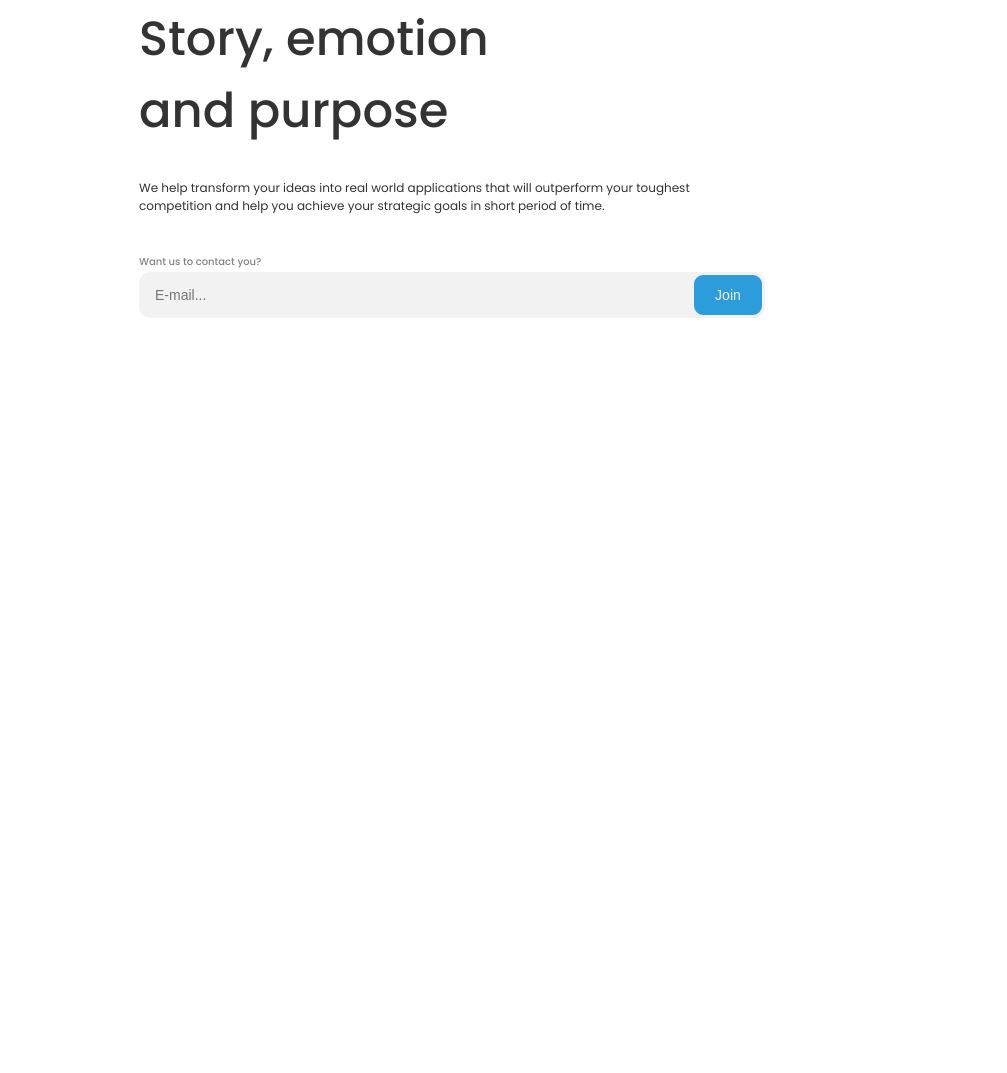
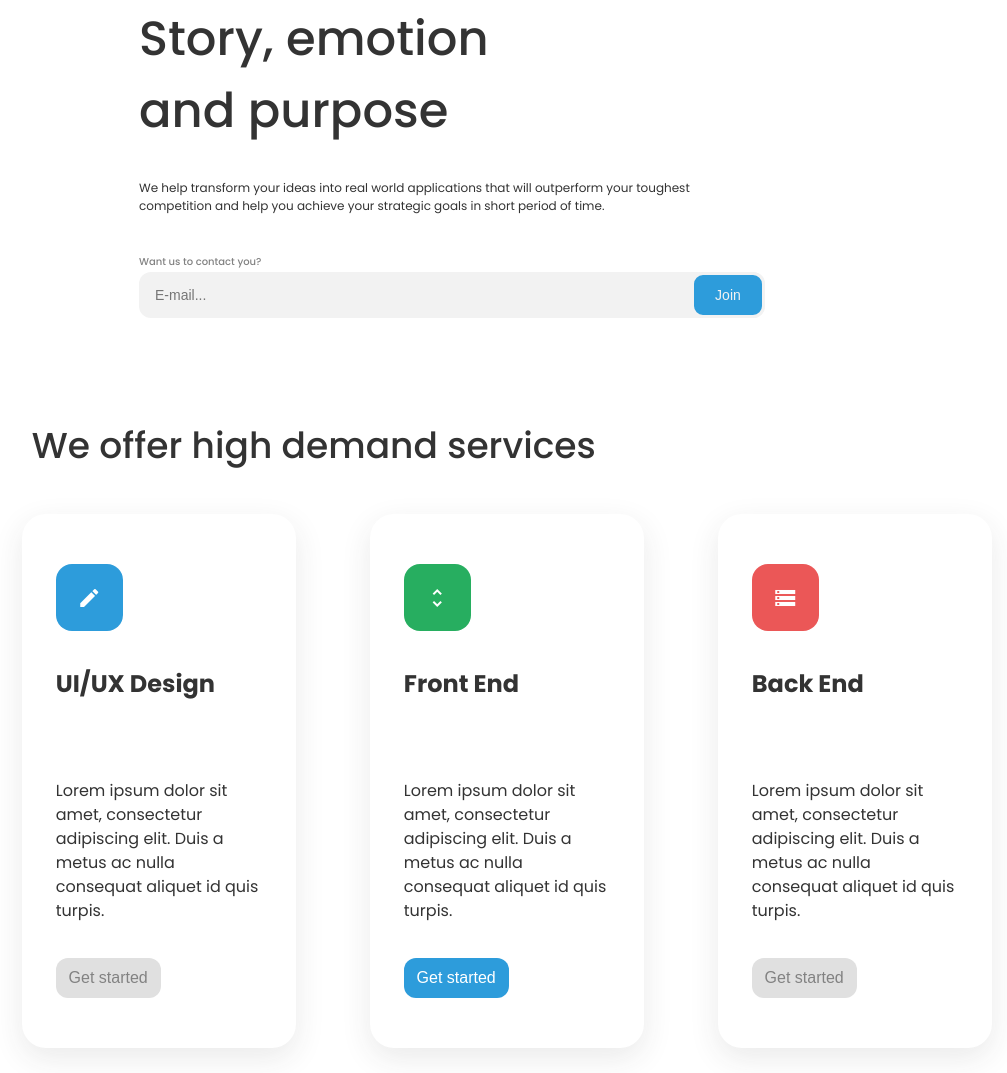
Before and after one commit to orr/devchallenges-edie, a plain HTML site: page index.html in a window 1280 px wide. Shown: the part 731-1804 px from the top of the page, without its empty margins (133-1140 px from the left). Before the commit the page ends 1074 px from the top, so only its background shows below. Drawn offline with Linux system fonts and the light colour scheme.

Commit message:
services section

```diff
--- a/index.html
+++ b/index.html
@@ -44,6 +44,29 @@
           <div class="input-fancy"><input type="email" placeholder="E-mail..."><button>Join</button></div>
         </div>
       </section>
+      <section class="services-section">
+        <h1>We offer high demand services</h1>
+        <div class="services-items">
+          <div class="service-item">
+            <i class="material-icons blue">edit</i>
+            <h1>UI/UX Design</h1>
+            <p>Lorem ipsum dolor sit amet, consectetur adipiscing elit. Duis a metus ac nulla consequat aliquet id quis turpis.</p>
+            <button class="btn ghost">Get started</button>
+          </div>
+          <div class="service-item">
+            <i class="material-icons green">unfold_more</i>
+            <h1>Front End</h1>
+            <p>Lorem ipsum dolor sit amet, consectetur adipiscing elit. Duis a metus ac nulla consequat aliquet id quis turpis.</p>
+            <button class="btn primary">Get started</button>
+          </div>
+          <div class="service-item">
+            <i class="material-icons red">storage</i>
+            <h1>Back End</h1>
+            <p>Lorem ipsum dolor sit amet, consectetur adipiscing elit. Duis a metus ac nulla consequat aliquet id quis turpis.</p>
+            <button class="btn ghost">Get started</button>
+          </div>
+        </div>
+      </section>
     </main>
     <br>
 
--- a/styles.css
+++ b/styles.css
@@ -47,7 +47,7 @@ a{
 
 .hero-section {
     width: 100%;
-
+    margin-bottom: 6.3rem;
 }
 
 
@@ -134,6 +134,90 @@ a{
     border-radius: 18px;
 }
 
+.services-section{
+    padding: 0 3.125rem 0 3.125rem;
+}
+
+.services-section h1{
+    font-style: normal;
+    font-weight: 500;
+    font-size: 1.5rem;
+    line-height: 2.25rem;
+    color: var(--gray-1);
+    margin-bottom: 2.87rem;
+}
+
+.services-items{
+    display: flex;
+    flex-direction: column;
+    justify-content: flex-start;
+    gap: 7.5rem;
+    margin-left: -2.125rem;
+    margin-right: -2.125rem;
+}
+.service-item{
+    display: flex;
+    flex-direction: column;
+    align-items: flex-start;
+    gap: 2.18rem;
+    box-shadow: 0px 10px 30px rgba(51, 51, 51, 0.1);
+    border-radius: 1.5rem;
+    padding: 3.125rem 2.125rem;
+}
+
+.service-item .material-icons{
+    width: 67px;
+    height: 67px;
+    border-radius: 1rem;
+    color: white;
+    display: flex;
+    align-items: center;
+    justify-content: center;
+}
+.service-item h1{
+    font-style: normal;
+    font-weight: bold;
+    font-size: 1.5rem;
+    line-height: 2.25rem;
+    color: var(--gray-1);
+}
+
+.service-item p{
+    font-style: normal;
+    font-weight: normal;
+    font-size: 1rem;
+    line-height: 1.5rem;
+    color: var(--gray-2);
+}
+.btn{
+    border-radius: .75rem;
+    display: inline;
+    padding: .5rem .8rem;
+    border: none;
+    cursor: pointer;
+    font-style: normal;
+    font-weight: 500;
+    font-size: 1rem;
+    line-height: 1.5rem;
+}
+.btn.ghost{
+    background: #E0E0E0;
+    color: #828282;
+}
+.btn.primary{
+    background: var(--blue-1);
+    color: white;
+}
+.blue {
+    background-color: var(--blue-1);
+}
+.green{
+    background-color: #27AE60;
+}
+.red{
+    background-color: #EB5757;
+}
+
 @media (min-width: 700px) {
     .header {
 
@@ -169,6 +253,7 @@ a{
     }
     .hero-section{
       /*  padding: 0 17rem 0 17rem;*/
+      margin-bottom: 6.3rem;
     }
     .hero-section h2{
         font-size: 1.125rem;
@@ -178,8 +263,6 @@ a{
     .hero-container{
         padding: 0 17rem 0 17rem;
     }
-
-
     .hero-section img{
         width: 100%;
         border-radius: 18px;
@@ -190,9 +273,6 @@ a{
     .img-wrapper {
         padding: 0 3.25rem 0 3.25rem;
     }
-
-
-
     .hero-section h1 {
         font-style: normal;
         font-weight: 500;
@@ -200,5 +280,68 @@ a{
         line-height: 4.5rem;
         width: 60%;
     }
+    .services-section{
+        padding: 0 10.3rem 0 10.3rem;
+    }
+
+    .services-section h1{
+        font-size: 2.25rem;
+        line-height: 3.375rem;
+        margin-bottom: 2.6rem;
+    }
+
+    .services-items{
+        flex-direction: row;
+        gap: 1.6rem;
+        margin-left: -2.125rem;
+        margin-right: -2.125rem;
+    }
+    .service-item{
+        display: flex;
+        flex-direction: column;
+        align-items: flex-start;
+        gap: 2.18rem;
+        box-shadow: 0px 10px 30px rgba(51, 51, 51, 0.1);
+        border-radius: 1.5rem;
+        padding: 3.125rem 2.125rem;
+        margin-left: 1.5rem;
+        margin-right: 1.5rem;
+    }
+
+    .service-item .material-icons{
+        width: 67px;
+        height: 67px;
+        border-radius: 1rem;
+        color: white;
+        display: flex;
+        align-items: center;
+        justify-content: center;
+    }
+    .service-item h1{
+        font-style: normal;
+        font-weight: bold;
+        font-size: 1.5rem;
+        line-height: 2.25rem;
+        color: var(--gray-1);
+    }
+
+    .service-item p{
+        font-style: normal;
+        font-weight: normal;
+        font-size: 1rem;
+        line-height: 1.5rem;
+        color: var(--gray-2);
+    }
+    .btn{
+        border-radius: .75rem;
+        display: inline;
+        padding: .5rem .8rem;
+        border: none;
+        cursor: pointer;
+        font-style: normal;
+        font-weight: 500;
+        font-size: 1rem;
+        line-height: 1.5rem;
+    }
 
 }
```
